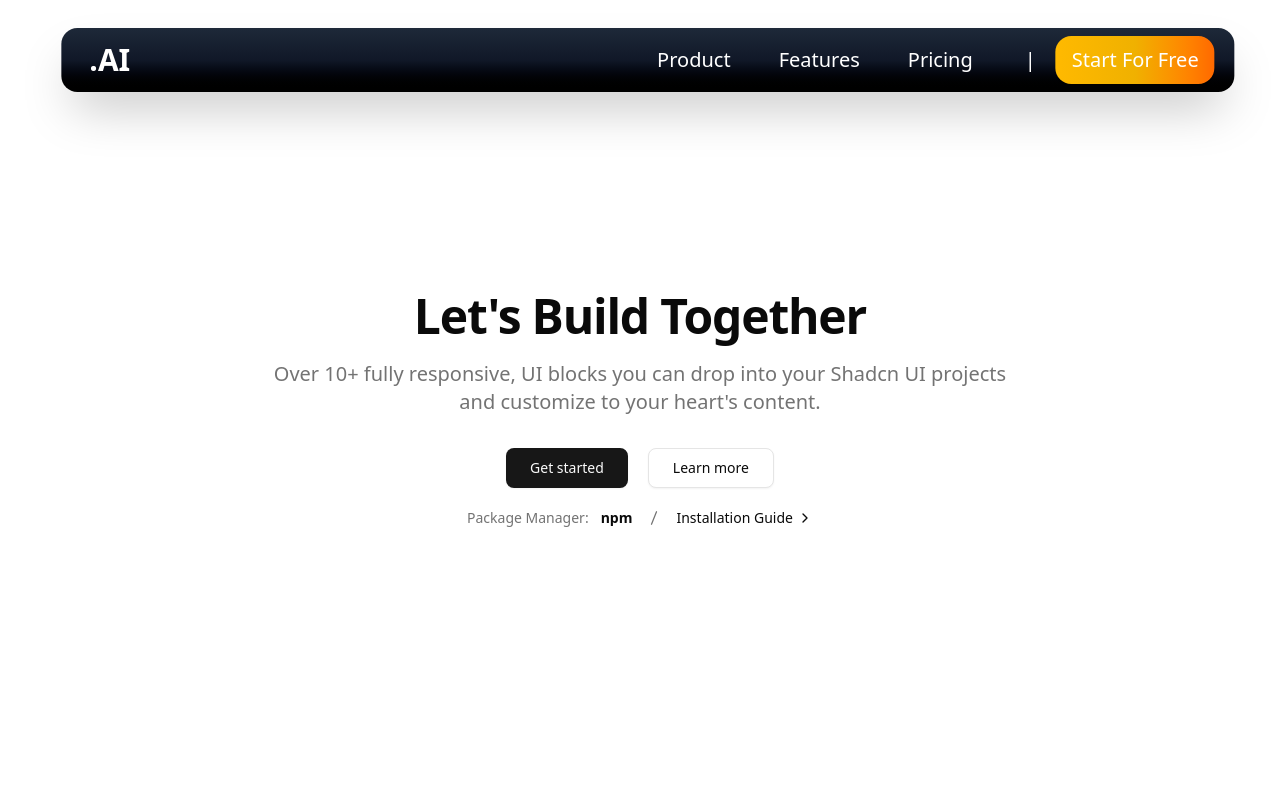
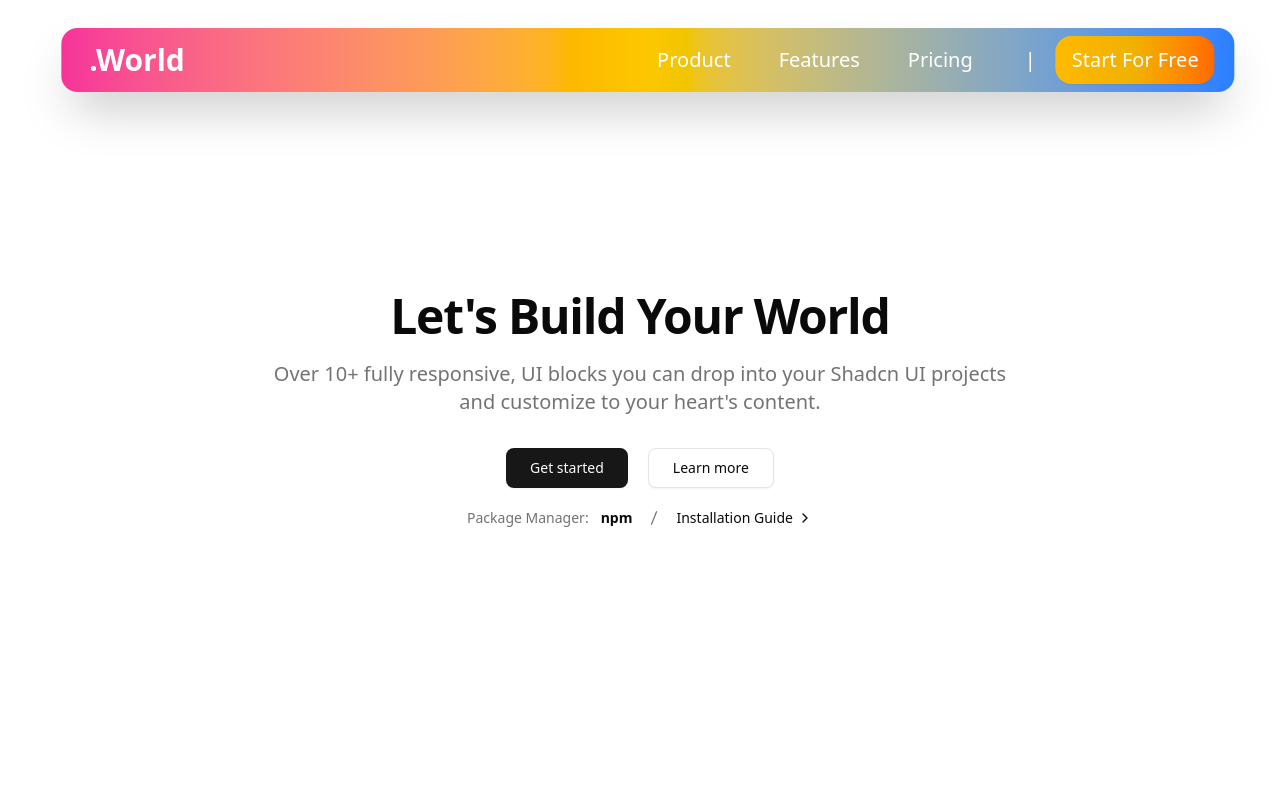
Before and after one commit to Ch2r1Ie/nextjs-15, a Next.js app: page / in a window 1280 px wide. Shown: the top 800 px of the page. Built offline with nearby package versions, Linux system fonts and the light colour scheme.

Commit message:
v1.0.123

```diff
--- a/app/page.tsx
+++ b/app/page.tsx
@@ -9,9 +9,9 @@ import { MenubarDemo } from "@/components/layout/landing/menubar";
 export default function Home() {
   return (
     <div className="flex min-h-screen flex-col items-center justify-center overflow-x-hidden scroll-smooth px-6 py-6">
-      <div className="fixed inset-x-0 top-2 left-1/2 z-50 mx-auto mt-2 flex w-11/12 -translate-x-1/2 items-center justify-between rounded-2xl bg-gradient-to-b from-gray-800 via-gray-900 to-black px-5 py-2 text-white shadow-2xl transition-shadow duration-100 hover:bg-gray-800 hover:bg-gradient-to-r hover:text-green-500 sm:mx-2 xl:mt-5">
-        <span className="flex-grow px-2 text-xl font-bold hover:cursor-pointer xl:text-3xl">
-          .AI
+      <div className="fixed inset-x-0 top-2 left-1/2 z-50 mx-auto mt-2 flex w-11/12 -translate-x-1/2 items-center justify-between rounded-2xl bg-gradient-to-r from-pink-500 via-yellow-400 to-blue-500 px-5 py-2 text-white shadow-2xl transition-shadow duration-100 hover:bg-gray-800 hover:bg-gradient-to-r hover:text-green-500 sm:mx-2 xl:mt-5">
+        <span className="flex items-center gap-2 px-2 text-2xl font-bold hover:cursor-pointer xl:text-3xl">
+          .World
         </span>
         <MenubarDemo />
       </div>
--- a/components/layout/landing/simple-centre.tsx
+++ b/components/layout/landing/simple-centre.tsx
@@ -9,7 +9,7 @@ export default function HeroSectionSimpleCentred() {
         <div className="container mt-15 lg:py-32">
           <div className="mx-auto mt-5 max-w-2xl text-center">
             <h1 className="scroll-m-20 text-4xl font-extrabold tracking-tight lg:text-5xl">
-              Let&apos;s Build Together
+              Let&apos;s Build Your World
             </h1>
           </div>
           <div className="mx-auto mt-5 max-w-3xl text-center">
```
